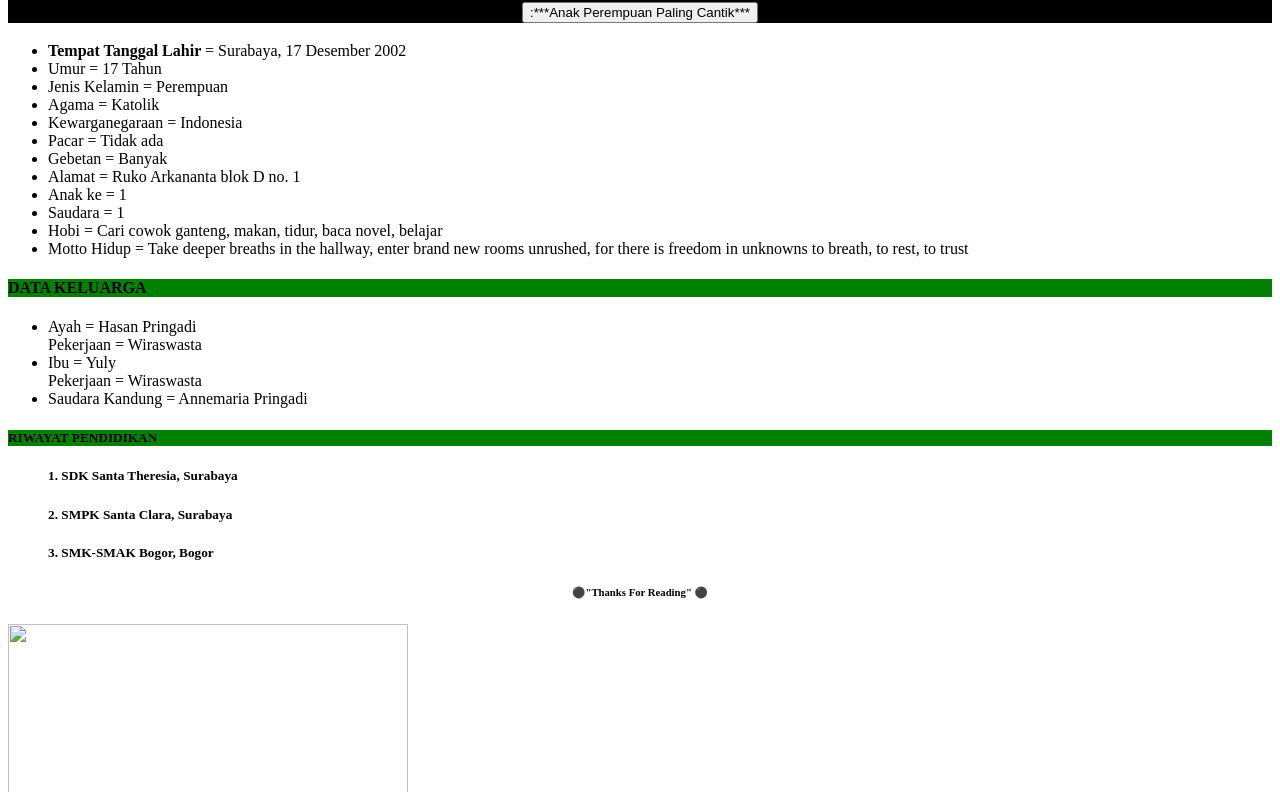
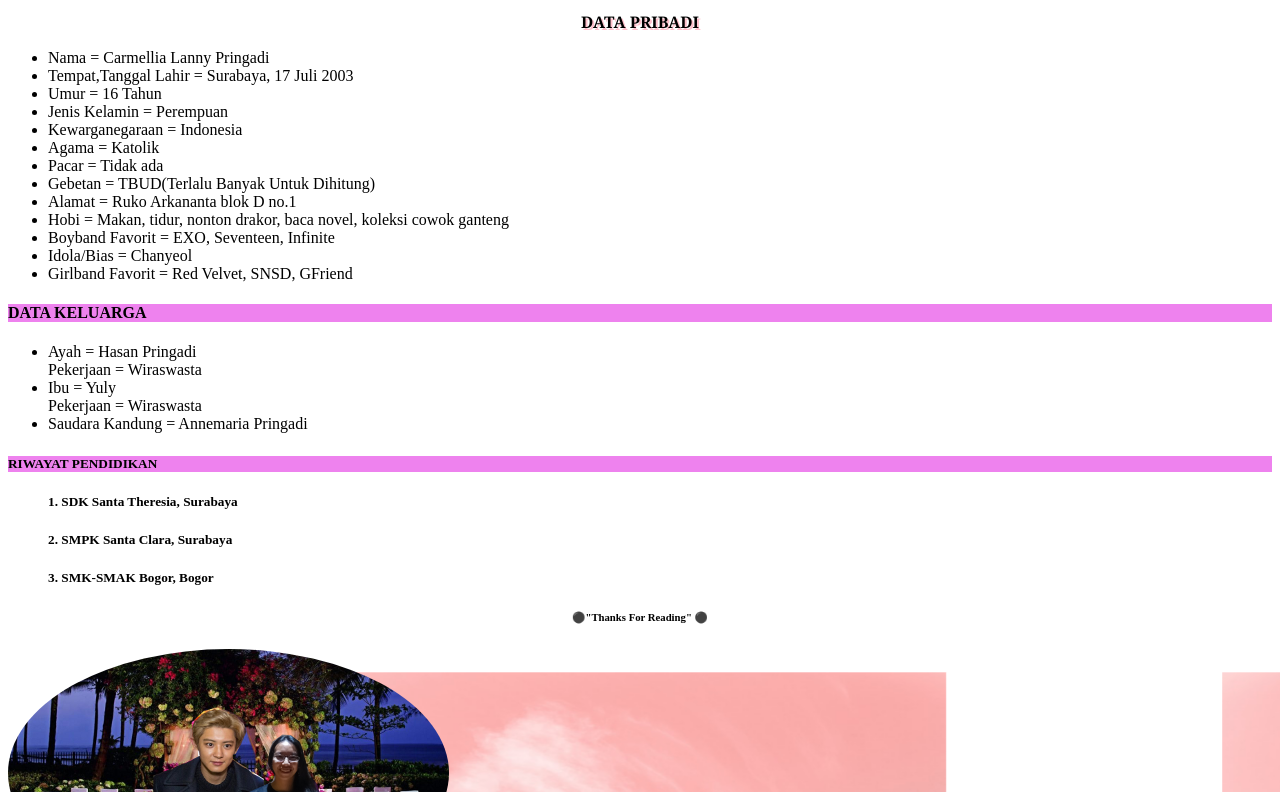
Before and after one commit to Carmell64/Carmell64.github.io, a plain HTML site: page index.html in a window 1280 px wide. Shown: the part 81-873 px from the top of the page. Drawn offline with Linux system fonts and the light colour scheme.

Commit message:
Add files via upload

```diff
--- /dev/null
+++ b/index.css
@@ -0,0 +1,5 @@
+body{background-image:url(background.png)}
+h1{border-style: dotted; color: violet; text-align: center; text-shadow: 2px 2px pink; font-family: "Georgia", serif;}
+h2{text-align: center; color: black; font-family: "Georgia"; font-size: 16px; text-shadow: 2px 2px pink}
+p{text-align: right; color:pink; font-family: "Courier New", serif; font-size: 16px}
+img{border-radius: 50%}
--- a/index.html
+++ b/index.html
@@ -1,28 +1,31 @@
 <!DOCTYPE html>
 <html>
 <head>
-	<title> BIODATA DIRI </title>
-<head>
-</body>
-    <h1 style=text-align:center;background-color:Blue;"> &#9194;Carmellia Lanny Pringadi&#9193;</h1>
-    <h3 style=text-align:center;background-color:black;"><button> :***Anak Perempuan Paling Cantik***</button></h3>
 
+	<title>BIODATA DIRI</title>
 
+<link rel="stylesheet" type="text/css" href="index.css">
+</head>
+<body>
+<h1> BIODATA DIRI</h1>
+<h2> DATA PRIBADI</h2>
 
-    <ul>
-    	<li> <strong>Tempat Tanggal Lahir </strong> = Surabaya, 17 Desember 2002 </li>
-    	<li> Umur                  = 17 Tahun</li>
-    	<li> Jenis Kelamin         = Perempuan </li>
-    	<li> Agama                 = Katolik </li>
-    	<li> Kewarganegaraan       = Indonesia </li>
-    	<li> Pacar                 = Tidak ada </li>
-    	<li> Gebetan               = Banyak </li>
-    	<li> Alamat    			   = Ruko Arkananta blok D no. 1 </li>
-    	<li> Anak ke 			   = 1 </li>
-    	<li> Saudara 			   = 1 </li>
-    	<li> Hobi 				   = Cari cowok ganteng, makan, tidur, baca novel, belajar </li>
-    	<li> Motto Hidup 		   = Take deeper breaths in the hallway, enter brand new rooms unrushed, for there is freedom in unknowns to breath, to rest, to trust </li>
-    </ul>
+<ul>
+	<li>Nama				 = Carmellia Lanny Pringadi</li>
+	<li>Tempat,Tanggal Lahir = Surabaya, 17 Juli 2003</li>
+	<li>Umur				 = 16 Tahun</li>
+	<li>Jenis Kelamin	     = Perempuan</li>
+	<li>Kewarganegaraan 	 = Indonesia</li>
+	<li>Agama			     = Katolik</li>
+	<li>Pacar			     = Tidak ada</li>
+	<li>Gebetan			     = TBUD(Terlalu Banyak Untuk Dihitung)</li>
+	<li>Alamat				 = Ruko Arkananta blok D no.1</li>
+	<li>Hobi				 = Makan, tidur, nonton drakor, baca novel, koleksi cowok ganteng </li>
+	<li>Boyband Favorit      = EXO, Seventeen, Infinite</li>
+	<li>Idola/Bias           = Chanyeol</li>
+	<li>Girlband Favorit     = Red Velvet, SNSD, GFriend</li>
+</ul>
+
 </body>
 <!DOCTYPE html>
 <html>
@@ -30,16 +33,16 @@
 	<title></title>
 </head>
 <body>
-	<h4 style="background-color:GREEN;"> DATA KELUARGA</h4>
+	<h4 style="background-color:VIOLET;"> DATA KELUARGA</h4>
 
 	<ul>
-		<li> Ayah      = Hasan Pringadi</li>
-	    Pekerjaan      = Wiraswasta</li>
-	    <li> Ibu       = Yuly</li>
-	    Pekerjaan      = Wiraswasta</li>
+		<li> Ayah            = Hasan Pringadi</li>
+	    Pekerjaan            = Wiraswasta</li>
+	    <li> Ibu             = Yuly</li>
+	    Pekerjaan            = Wiraswasta</li>
 	    <li> Saudara Kandung = Annemaria Pringadi </li>
 	 </ul>
-	 <h5 style="background-color:GREEN;">RIWAYAT PENDIDIKAN</h5>
+	 <h5 style="background-color:VIOLET;">RIWAYAT PENDIDIKAN</h5>
 	 <ul>
 	 	<h5>1. SDK Santa Theresia, Surabaya </h5>
 	 	<h5>2. SMPK Santa Clara, Surabaya </h5>
@@ -50,6 +53,8 @@
 
 	 <h6 style=text-align:center;> &#9899;"Thanks For Reading" &#9899;
 	 </h6>
-	   <img src="foto aku dan idola.png" width="400px" height="300px"/>
-	  </body>
-	  </html>
+	 <h7> <img src="akudanidola.png"> </h7>
+
+	 </body>
+
+	 </html>
```
Also changed, not shown: akudanidola.png (added), background.png (added).
